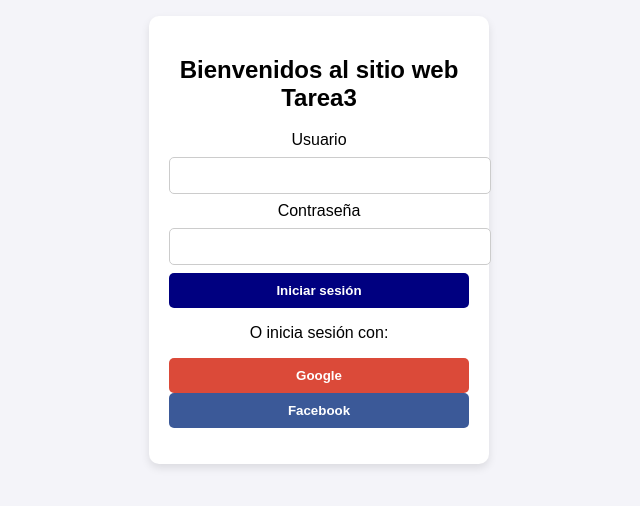
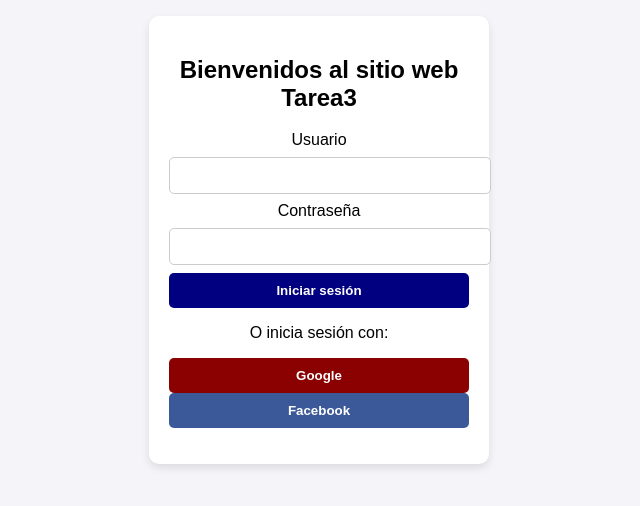
Before and after one commit to pilaluqueupea/tarea3.github.io, a plain HTML site: page index.html in a window 1280 px wide. Shown: the part 160-666 px from the top of the page, without its empty margins (321-961 px from the left). Drawn offline with Linux system fonts and the light colour scheme.

Commit message:
Update styles.css

```diff
--- a/styles.css
+++ b/styles.css
@@ -37,7 +37,7 @@ button {
 }
 
 .google-btn {
-    background-color: #db4a39;
+    background-color: #8B0000;
 }
 
 .facebook-btn {
```
